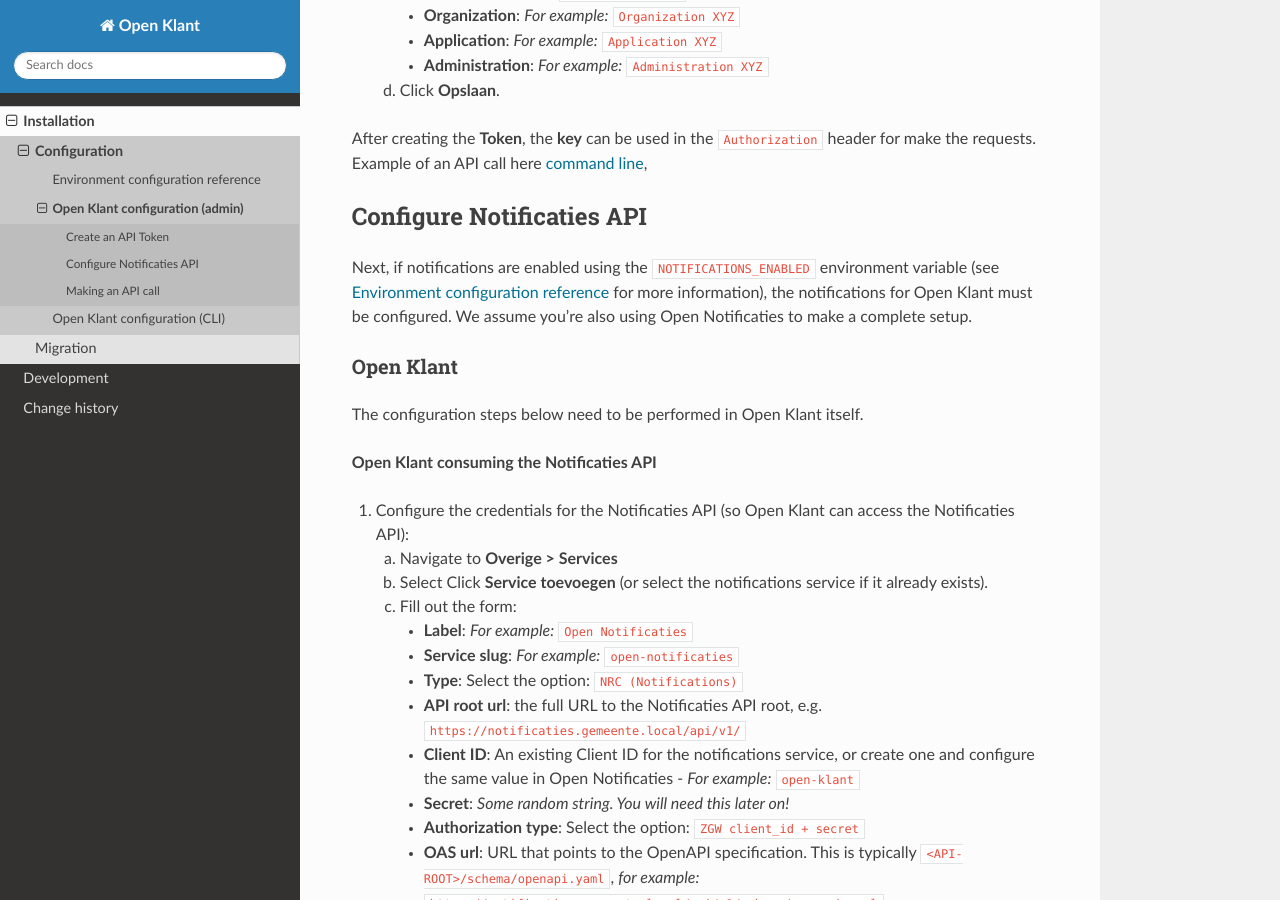
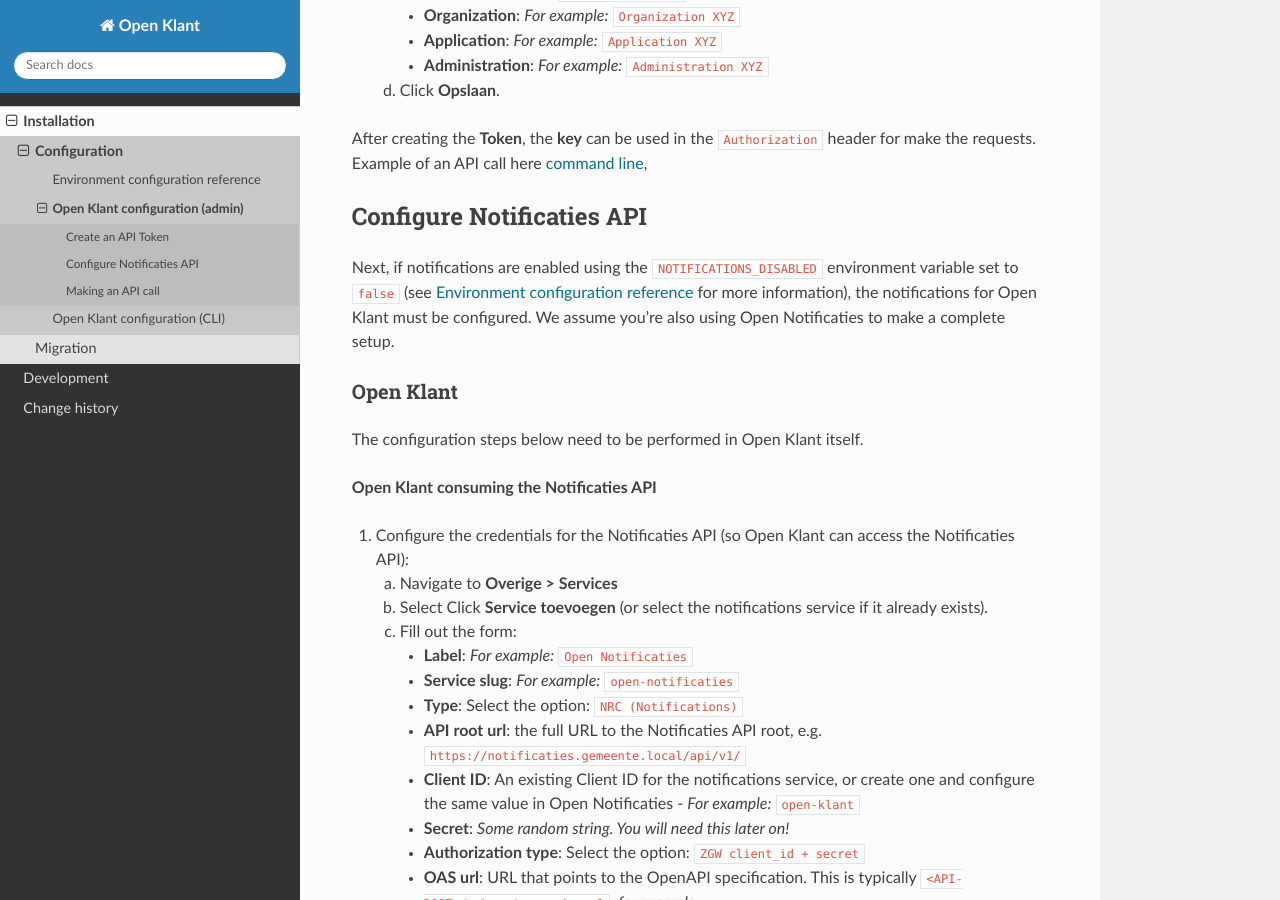
Before and after one commit to maykinmedia/open-klant, a Sphinx documentation site: the page built from docs/installation/config/admin_configuration.rst, in a window 1280 px wide and 900 px high, scrolled down 654 px. Built offline with Sphinx 7.4.7 and the Read the Docs theme 3.1.0, drawn with Linux system fonts in a browser that asks for light colours.

Commit message:
:memo: [#408] Fix notificaties docs

```diff
--- a/docs/installation/config/admin_configuration.rst
+++ b/docs/installation/config/admin_configuration.rst
@@ -47,7 +47,7 @@
 Configure Notificaties API
 ==========================
 
-Next, if notifications are enabled using the ``NOTIFICATIONS_ENABLED`` environment variable
+Next, if notifications are enabled using the ``NOTIFICATIONS_DISABLED`` environment variable set to ``false``
 (see :ref:`installation_env_config` for more information), the notifications for Open Klant must be configured.
 We assume you're also using Open Notificaties to make a complete setup.
 
```
